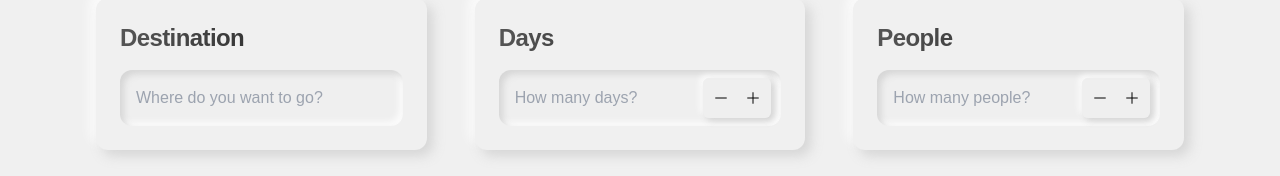
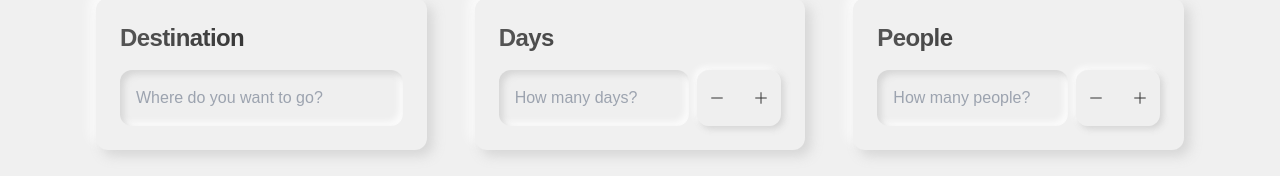
Before and after one commit to sagar-datta/travel-itinerary-ai, a Next.js app: page / in a window 1280 px wide. Both pictures are taken after a click on the button "Begin Your Journey". Shown: the part 312-488 px from the top of the page. Built offline with nearby package versions, Linux system fonts and the light colour scheme.

Commit message:
Add increment and decrement buttons to Input component for number inputs; create MinusIcon and PlusIcon components

```diff
--- a/src/app/components/common/Input.tsx
+++ b/src/app/components/common/Input.tsx
@@ -1,5 +1,6 @@
 'use client';
 import { shape } from '../../styles/common';
+import { MinusIcon, PlusIcon } from './icons/NumberControls';
 
 type BaseInputProps = Omit<React.InputHTMLAttributes<HTMLInputElement>, 'onChange' | 'type' | 'value'>;
 
@@ -51,7 +52,7 @@ export function Input({
       >
         {label}
       </label>
-      <div className="relative">
+      <div className="flex gap-2 items-stretch">
         <input
           {...inputProps}
           type={type}
@@ -59,7 +60,7 @@ export function Input({
           onChange={(e) => onChange(e.target.value)}
           placeholder={placeholder}
           className={`
-            ${shape.borderRadius} p-4 pr-14 w-full outline-none
+            ${shape.borderRadius} p-4 w-full outline-none
             dark:bg-dark-base/50 bg-light-base/50
             dark:text-dark-text-primary text-light-text-primary
             dark:shadow-neu-dark-pressed shadow-neu-light-pressed
@@ -78,66 +79,32 @@ export function Input({
           `}
         />
         {type === "number" && (
-          <div className="absolute right-2.5 top-1/2 -translate-y-1/2">
           <div
-              className="flex flex-row gap-1 p-1 rounded-md
+            className={`flex gap-1 min-h-[3.5rem] ${shape.borderRadius}
                       dark:text-dark-text-primary text-light-text-primary
                       dark:bg-dark-base/50 bg-light-base/50
-                          dark:shadow-neu-dark-subtle shadow-neu-light-subtle
-
-                        "
+                      dark:shadow-neu-dark-subtle shadow-neu-light-subtle`}
           >
             <button
               type="button"
               onClick={handleDecrement}
-                className="w-7 h-8 flex items-center justify-center
+              className={`w-10 h-full px-2 flex items-center justify-center
                       text-sm font-medium
-                            active:dark:shadow-neu-dark-subtle-pressed active:shadow-neu-light-subtle-pressed
-                          rounded transition-all duration-200"
+                      hover:dark:shadow-neu-dark-subtle-pressed hover:shadow-neu-light-subtle-pressed
+                      ${shape.borderRadius} transition-all duration-200`}
             >
-                <svg
-                  xmlns="http://www.w3.org/2000/svg"
-                  viewBox="0 0 24 24"
-                  width={16}
-                  height={16}
-                  color={"#000000"}
-                  fill={"none"}
-                >
-                  <path
-                    d="M20 12L4 12"
-                    stroke="currentColor"
-                    strokeWidth="1.5"
-                    strokeLinecap="round"
-                    strokeLinejoin="round"
-                  />
-                </svg>
+              <MinusIcon />
             </button>
             <button
               type="button"
               onClick={handleIncrement}
-                className="w-7 h-8 flex items-center justify-center
+              className={`w-10 h-full px-2 flex items-center justify-center
                       text-sm font-medium
-           active:dark:shadow-neu-dark-subtle-pressed active:shadow-neu-light-subtle-pressed
-                          rounded transition-all duration-200"
+                      hover:dark:shadow-neu-dark-subtle-pressed hover:shadow-neu-light-subtle-pressed
+                      ${shape.borderRadius} transition-all duration-200`}
             >
-                <svg
-                  xmlns="http://www.w3.org/2000/svg"
-                  viewBox="0 0 24 24"
-                  width={16}
-                  height={16}
-                  color={"#000000"}
-                  fill={"none"}
-                >
-                  <path
-                    d="M12 4V20M20 12H4"
-                    stroke="currentColor"
-                    strokeWidth="1.5"
-                    strokeLinecap="round"
-                    strokeLinejoin="round"
-                  />
-                </svg>
+              <PlusIcon />
             </button>
-            </div>
           </div>
         )}
       </div>
--- /dev/null
+++ b/src/app/components/common/icons/NumberControls.tsx
@@ -0,0 +1,46 @@
+'use client';
+
+interface IconProps {
+  width?: number;
+  height?: number;
+}
+
+export function MinusIcon({ width = 16, height = 16 }: IconProps) {
+  return (
+    <svg
+      xmlns="http://www.w3.org/2000/svg"
+      viewBox="0 0 24 24"
+      width={width}
+      height={height}
+      fill="none"
+    >
+      <path
+        d="M20 12L4 12"
+        stroke="currentColor"
+        strokeWidth="1.5"
+        strokeLinecap="round"
+        strokeLinejoin="round"
+      />
+    </svg>
+  );
+}
+
+export function PlusIcon({ width = 16, height = 16 }: IconProps) {
+  return (
+    <svg
+      xmlns="http://www.w3.org/2000/svg"
+      viewBox="0 0 24 24"
+      width={width}
+      height={height}
+      fill="none"
+    >
+      <path
+        d="M12 4V20M20 12H4"
+        stroke="currentColor"
+        strokeWidth="1.5"
+        strokeLinecap="round"
+        strokeLinejoin="round"
+      />
+    </svg>
+  );
+}
```
Lines whose indentation alone changed are shown as unchanged.
